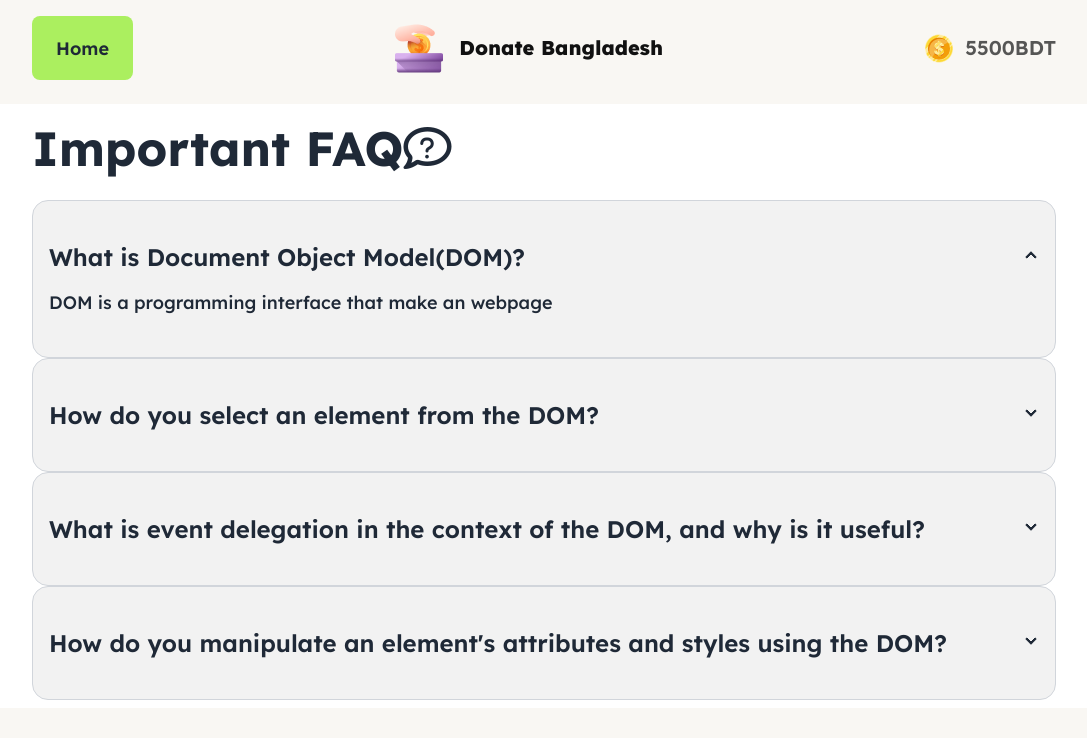
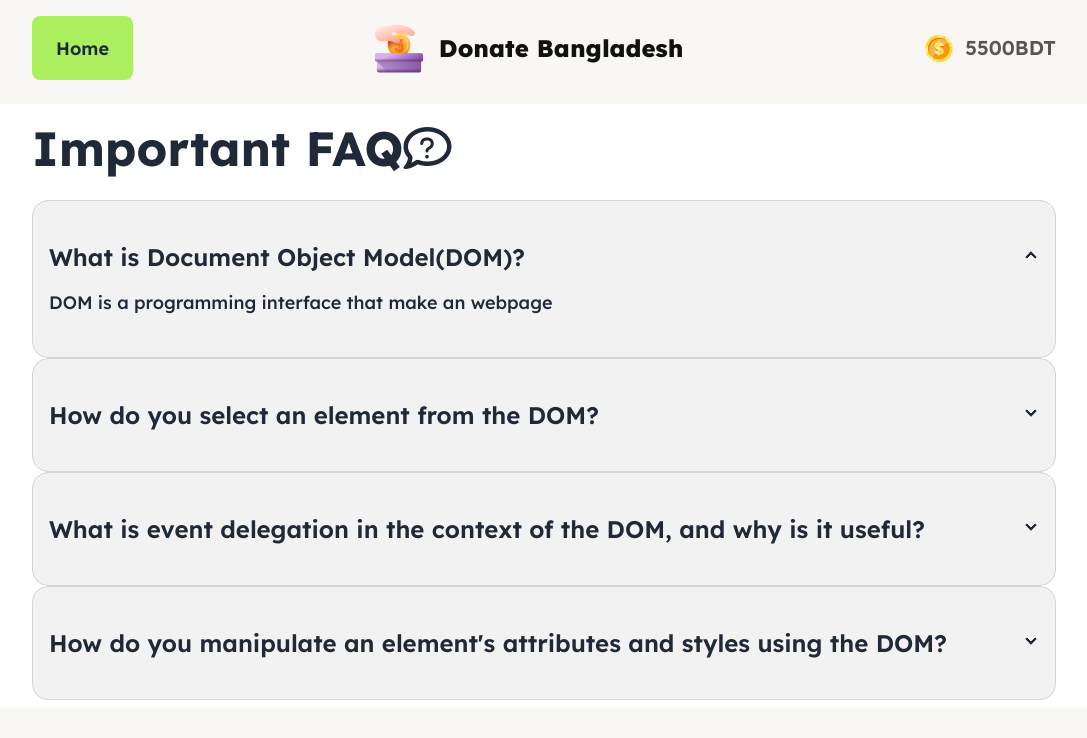
Before and after one commit to KhadizaKhatun1/Assignment-5-10thPH-, a plain HTML site: page blog.html in a window 1280 px wide. Shown: the whole page, without its empty margins (96-1183 px from the left). Drawn offline with nearby package versions, Linux system fonts and the light colour scheme.

Commit message:
modified

```diff
--- a/blog.html
+++ b/blog.html
@@ -48,7 +48,7 @@
                     <button id="home-btn" class="font-semibold rounded-lg btn-lg bg-btn-colors1">Home</button>
                     <div class="flex items-center gap-4">
                         <img class="hidden md:block" src="./assets/logo.png" alt="">
-                        <h1 class="text-xl font-extrabold text-color hidden md:block">Donate Bangladesh</h1>
+                        <h1 class="text-2xl font-extrabold text-color hidden md:block">Donate Bangladesh</h1>
                     </div>
                     <div class="flex items-center gap-3">
                         <img class="hidden md:block" src="./assets/coin.png" alt="">
```
